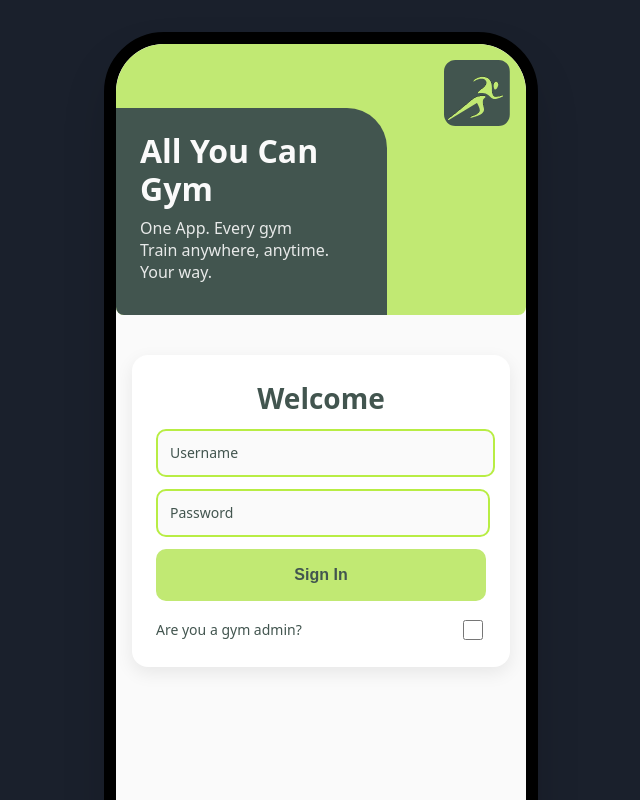
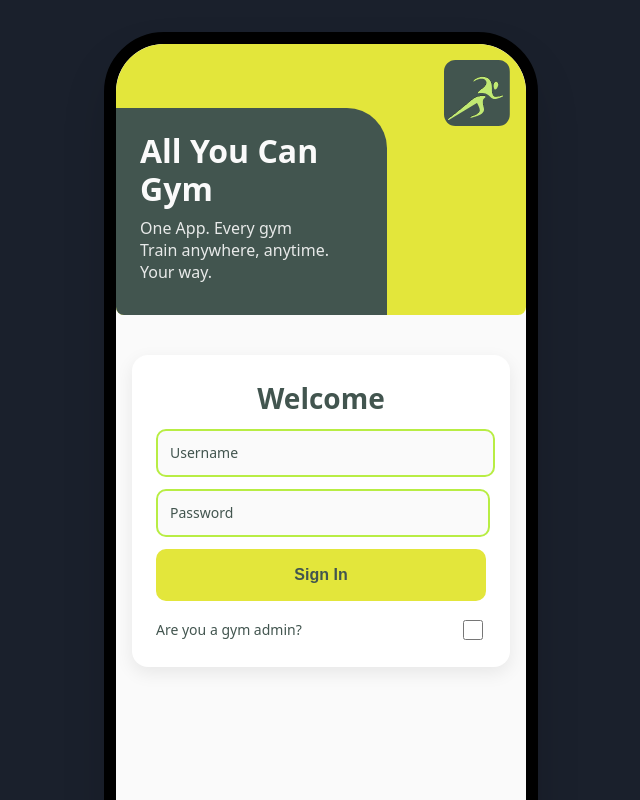
Before and after one commit to vic5678/Team-13-All-You-Can-Gym-Frontend, a React (Create React App) app: page /Login in a window 1280 px wide. Shown: the top 800 px of the page, without its empty margins (319-959 px from the left). Built offline with nearby package versions, Linux system fonts and the light colour scheme; no server answers.

Commit message:
temp color change to test deployment

```diff
--- a/src/styles/global.css
+++ b/src/styles/global.css
@@ -4,7 +4,8 @@
   --global-text-color-muted: #6b7280;
   --global-accent-color: #42554F;
   --global-accent-color-hover: #33403B;
-  --global-accent-color-secondary: #C1E973;
+  /* --global-accent-color-secondary: #C1E973; */
+  --global-accent-color-secondary: #e3e63b;
 }
 
 * { box-sizing: border-box; }
```
